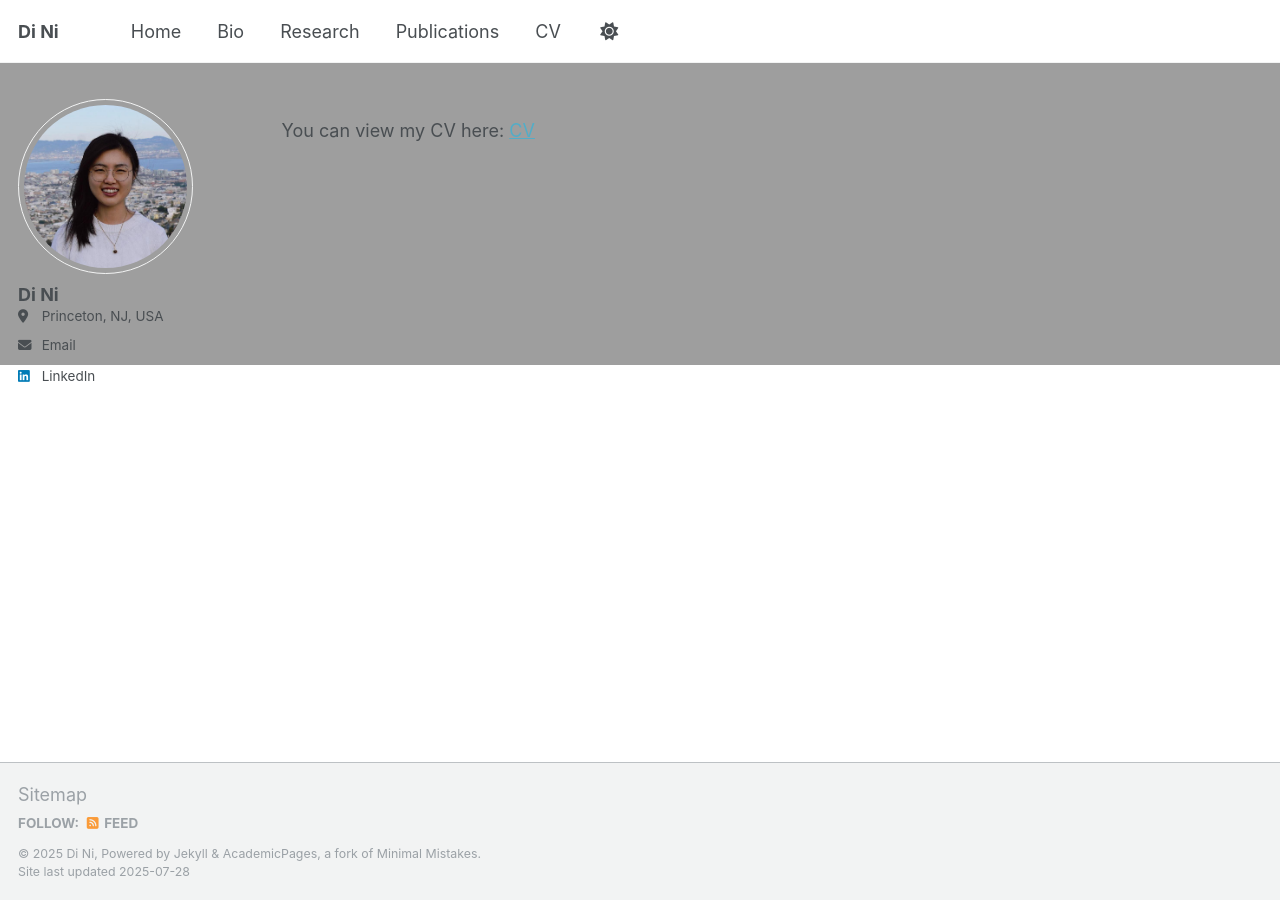
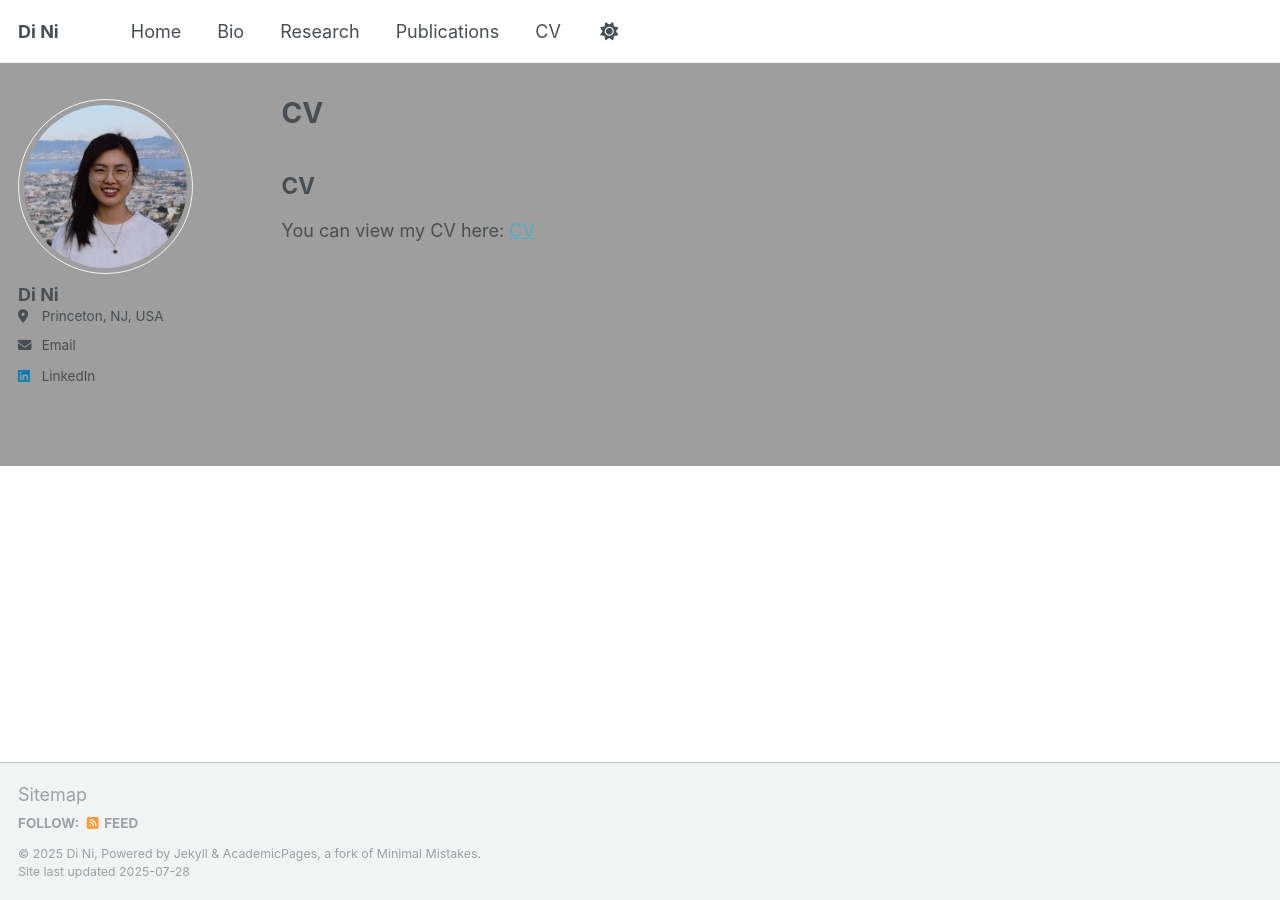
Before and after one commit to di-ni/di-ni.github.io, a Jekyll site: the page built from _pages/cv.md, in a window 1280 px wide. Built offline with Jekyll 4.4.1, drawn with Linux system fonts in a browser that asks for light colours; a script that is not in the unit is left out; our own code applies the rules of GitHub Pages for plain Markdown files.

Commit message:
Update cv.md

```diff
--- a/_pages/cv.md
+++ b/_pages/cv.md
@@ -7,6 +7,6 @@ author_profile: true
 #   - /resume
 ---
 
-<!-- ## CV -->
+## CV
 
 You can view my CV here: [CV](https://drive.google.com/file/d/1dDEJLMybpB17KFWRsOk6mhkTPZOleokU/view?usp=sharing)
```
